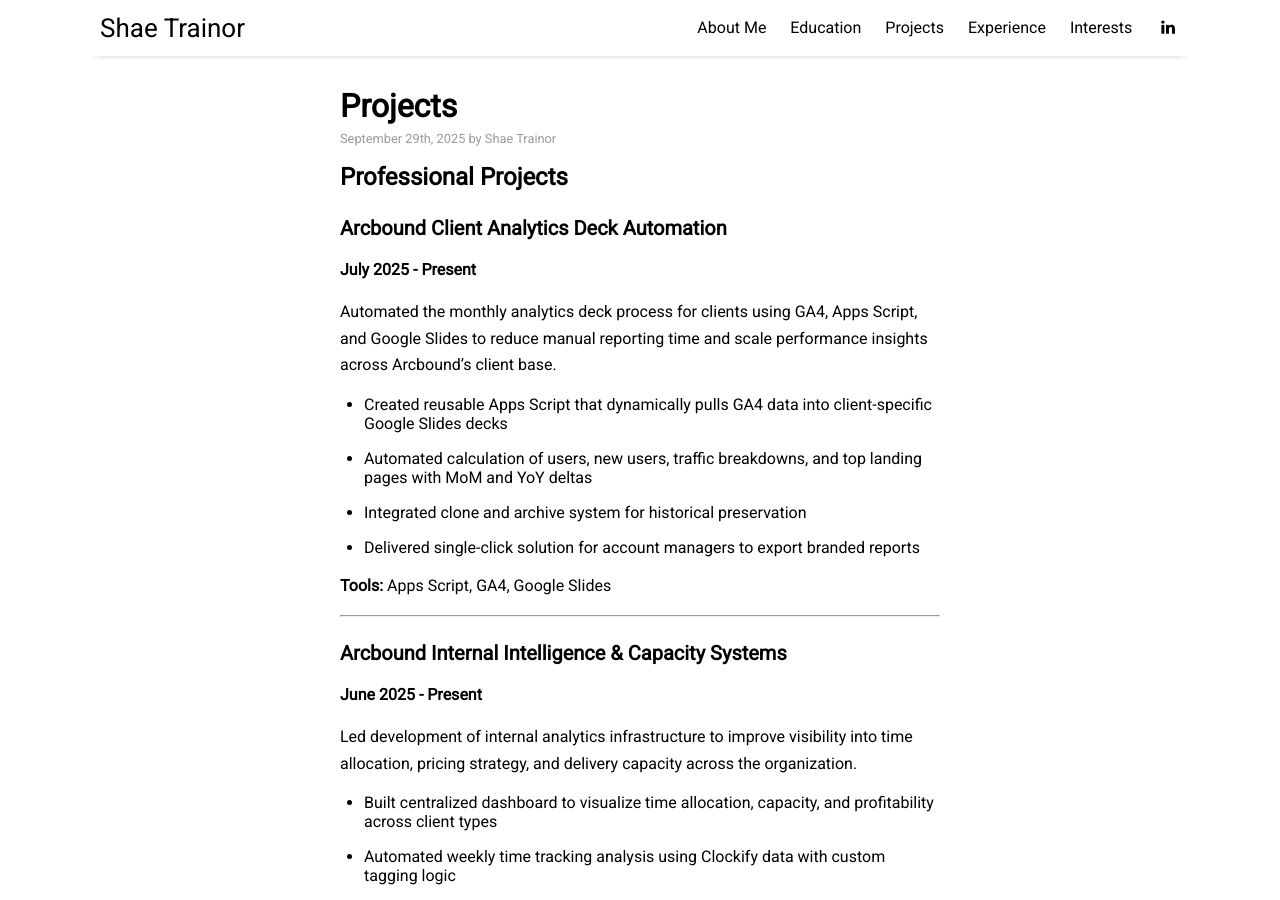
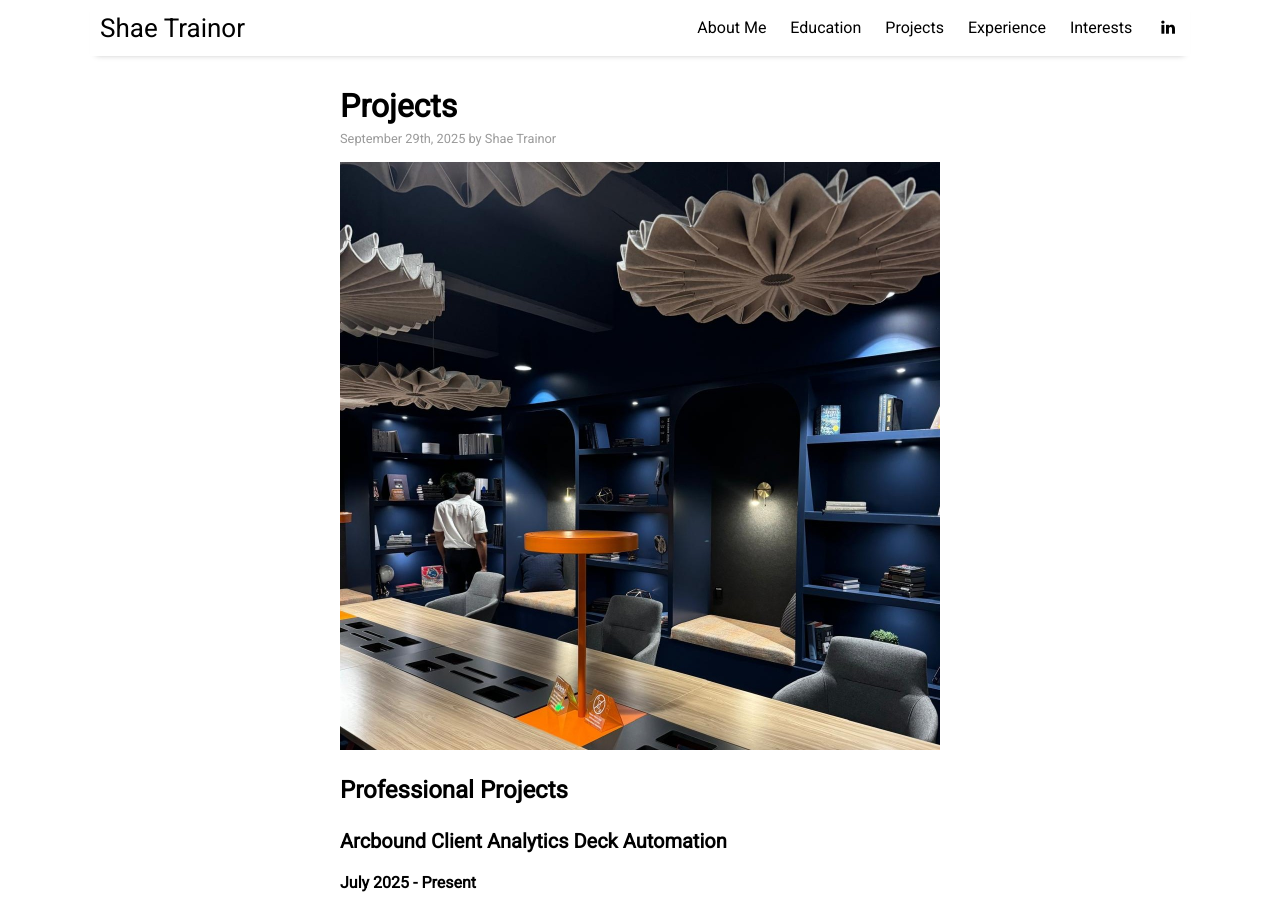
Before and after one commit to shaetrainor/shaetrainor.github.io, a Jekyll site: the page built from _posts/2025-09-29-projects.md, in a window 1280 px wide and 900 px high. Built offline with Jekyll 4.4.1, drawn with Linux system fonts in a browser that asks for light colours; nearby versions of some CDN libraries.

Commit message:
Update 2025-09-29-projects.md

```diff
--- a/_posts/2025-09-29-projects.md
+++ b/_posts/2025-09-29-projects.md
@@ -4,6 +4,7 @@ title: "Projects"
 author: "Shae Trainor"
 categories: info
 tags: [Projects]
+image: library.jpg
 ---
 
 ## Professional Projects
```
